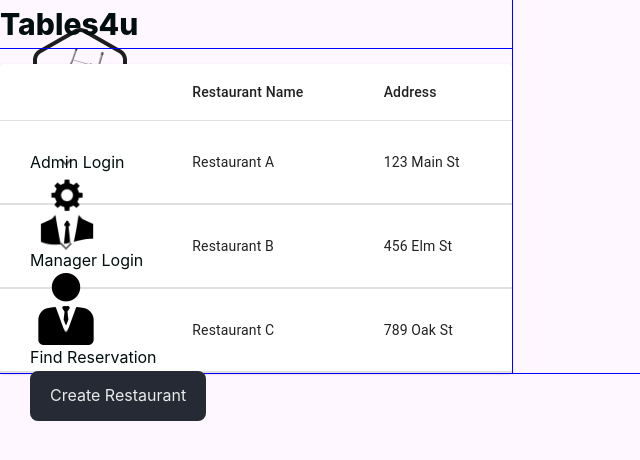
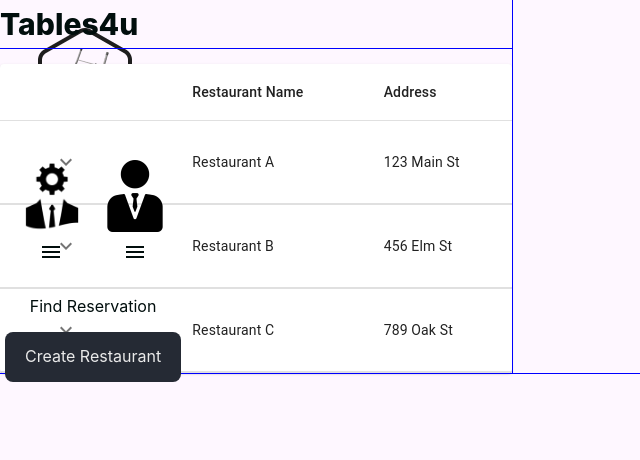
Before and after one commit to EricLi3/tables4u, a Next.js app: page / in a window 1280 px wide. Shown: the top 460 px of the page, without its empty margins (0-640 px from the left). Built offline with nearby package versions, Linux system fonts and the light colour scheme.

Commit message:
finished login menu

```diff
--- a/src/app/globals.css
+++ b/src/app/globals.css
@@ -29,10 +29,13 @@
 body {
   color: var(--foreground);
   background: var(--background);
+  /* background: var(--background) url('../../public/bubbles.svg') no-repeat top center;  */
+  /* background-size: 120% 120%;  */
   font-family: "Inter", Arial, Helvetica, sans-serif;
   margin: 0;
   padding: 0;
   line-height: 1.6;
+
 }
 h1 {
   font-size: 30px;
@@ -56,7 +59,7 @@ button {
   padding: 10px 20px; /* Add padding to ensure space around the text */
   gap: 8px;
   border-radius: 8px;
-  width: auto;
+  width: auto; /* Ensure the width fits the text */
   height: auto;
   min-width: 100px;
   min-height: 50px;
@@ -113,25 +116,32 @@ li {
 }
 
 .centering-div {
-  font: 20px Arial;
   display: flex;
   flex-direction: column;
   justify-content: center;
   align-items: center;
-  gap: 8px;
-  width: 100%;
-  margin: 10px;
-  padding: 10px 50px;
+  gap: 12px;
+  /* margin: 10px; */
+  padding: 10px 0px;
 }
 
 .div-horiz {
   flex-direction: row;
 }
 
+
+.icon-center {
+  display: flex;
+  justify-content: center;
+  align-items: center;
+  padding: 8px;
+}
+
+
 .top-left-button {
   position: absolute;
   top: 20px;
-  left: 20px;
+  left: 25px;
 }
 
 .logo {
@@ -142,17 +152,12 @@ li {
 .loginNav {
   position: absolute;
   top: 140px; /* Adjust to be below the logo */
-  left: 10px;
-  display: flex;
-  flex-direction: column; /* Stack items vertically */
-  align-items: flex-start; /* Align items to the start (left) */
-  padding: 10px 20px;
+  left: 5px;
 }
 
 .loginImg {
   width: 72px;
   height: 72px;
-  margin-right: 10px;
 }
 
 .table {
--- a/src/pages/index.tsx
+++ b/src/pages/index.tsx
@@ -4,6 +4,7 @@ import React from "react";
 import Link from "next/link";
 import "@/app/globals.css";
 import RestaurantTable from "@/app/components/RestaurantTable";
+import MenuIcon from "@mui/icons-material/Menu";
 
 export default function Home() {
   return (
@@ -19,22 +20,33 @@ export default function Home() {
         <RestaurantTable />
       </div>
 
-      <div className="loginNav">
-        <nav>
+      <div className="loginNav centering-div">
+        <div className="centering-div div-horiz">
+          <Link href="/login/admin">
+            <img
+              src="admin.png"
+              alt="Admin Login Button"
+              className="loginImg"
+            />
+            <div className="icon-center">
+              <MenuIcon />
+            </div>
+          </Link>
 
-              <Link href="/login/admin">Admin Login
-              <img src="admin.png" alt="Admin Login Button" className="loginImg" /></Link>
-
-              <Link href="/login/manager">Manager Login
-              <img src="manager.png" alt="Manager Login Button" className="loginImg" />
-              </Link>
-
-              <Link href="/login/consumer">Find Reservation</Link>
-
-        </nav>
-
+          <Link href="/login/manager">
+            <img
+              src="manager.png"
+              alt="Manager Login Button"
+              className="loginImg"
+            />
+            <div className="icon-center">
+              <MenuIcon />
+            </div>
+          </Link>
+        </div>
+        <Link href="/login/consumer">Find Reservation</Link>
         <Link href="/createRestaurant">
-          <button className="btn_dark inline-block">Create Restaurant</button>
+          <button className="btn_dark">Create Restaurant</button>
         </Link>
       </div>
     </main>
```
Also changed, not shown: 1 other file (tests, documents, lock files or other folders).
